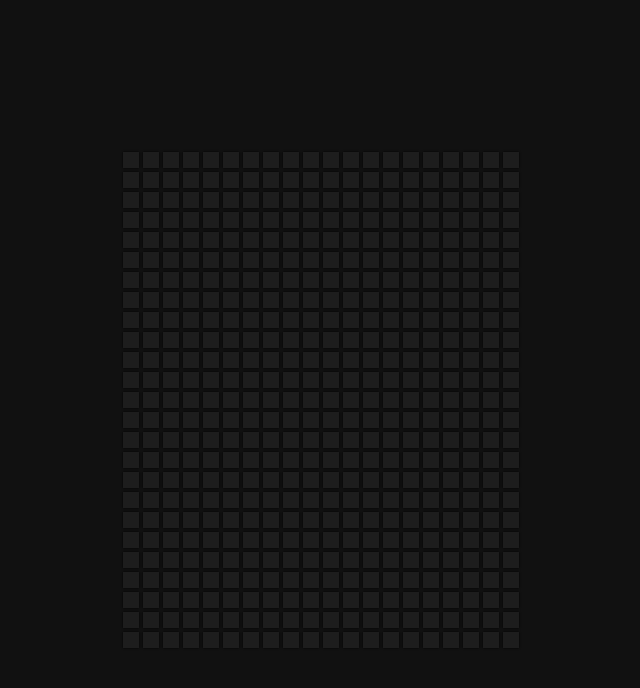
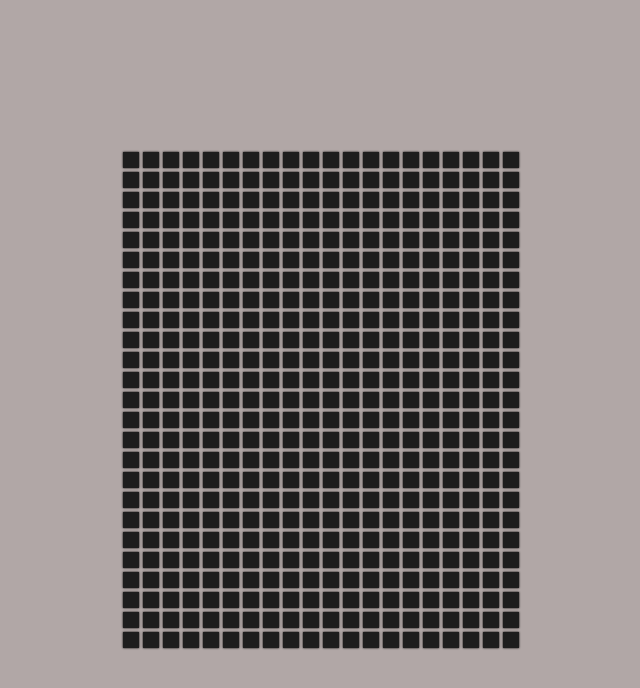
Before and after one commit to VeronikaKatyrynchuk/board-game, a plain HTML site: page index.html in a window 1280 px wide. Shown: the whole page, without its empty margins (319-959 px from the left). Drawn offline with Linux system fonts and the light colour scheme.

Commit message:
css fixed

```diff
--- a/style.css
+++ b/style.css
@@ -3,7 +3,7 @@
 }
 
 body {
-    background-color: #111;
+    background-color: #b1a7a6;
     display: flex;
     align-items: center;
     justify-content: center;
```
